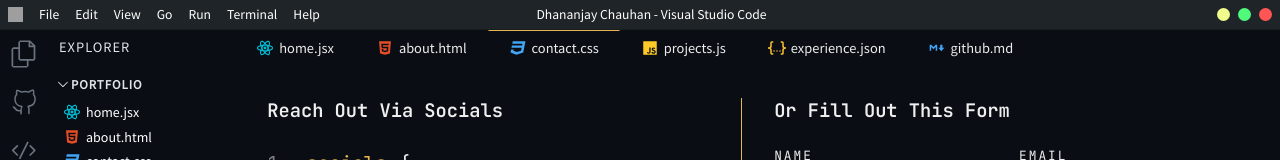
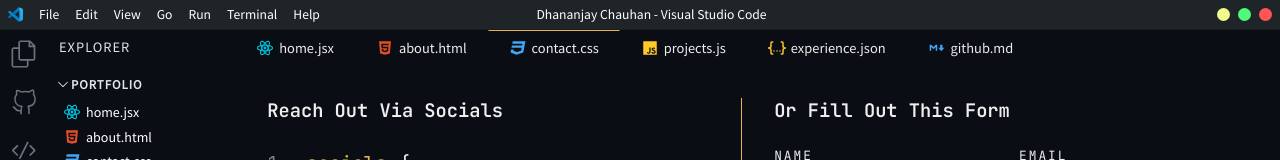
Before and after one commit to Dhananjay-Chauhan/portfolio, a Next.js app: page /contact in a window 1280 px wide. Shown: the top 160 px of the page. Built offline with nearby package versions, Linux system fonts and the light colour scheme; grey boxes are pictures that could not be loaded.

Commit message:
Update Titlebar.jsx

```diff
--- a/components/Titlebar.jsx
+++ b/components/Titlebar.jsx
@@ -5,7 +5,7 @@
   return (
     <section className={styles.titlebar}>
       <Image
-        src="/portfolio/vscode_icon.svg"
+        src="/vscode_icon.svg"
         alt="VSCode Icon"
         height={15}
         width={15}
```
